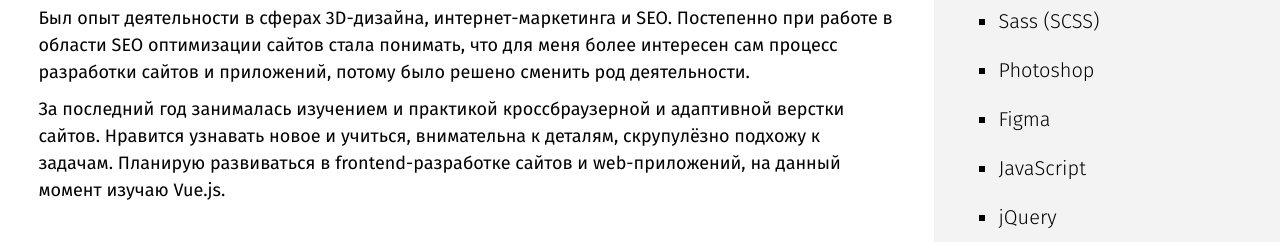
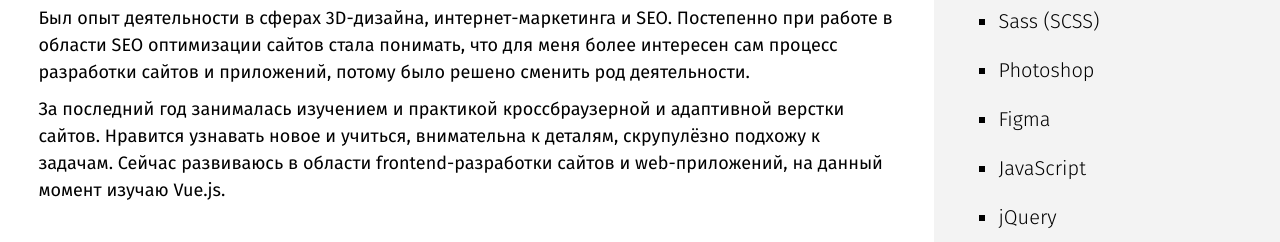
Before and after one commit to Nika-97/cv-page, a website: page index.html in a window 1280 px wide. Shown: the part 710-952 px from the top of the page. Drawn offline with nearby package versions, Linux system fonts and the light colour scheme.

Commit message:
small content changes

```diff
--- a/index.html
+++ b/index.html
@@ -85,7 +85,7 @@
                         было решено сменить род деятельности.</p>
                     <p> За последний год занималась изучением и практикой кроссбраузерной и адаптивной верстки сайтов.
                         Нравится узнавать новое и учиться, внимательна к деталям, скрупулёзно подхожу к задачам.
-                        Планирую развиваться в frontend-разработке сайтов и web-приложений, на данный момент изучаю
+                        Сейчас развиваюсь в области frontend-разработки сайтов и web-приложений, на данный момент изучаю
                         Vue.js.</p>
                 </div>
 
```
